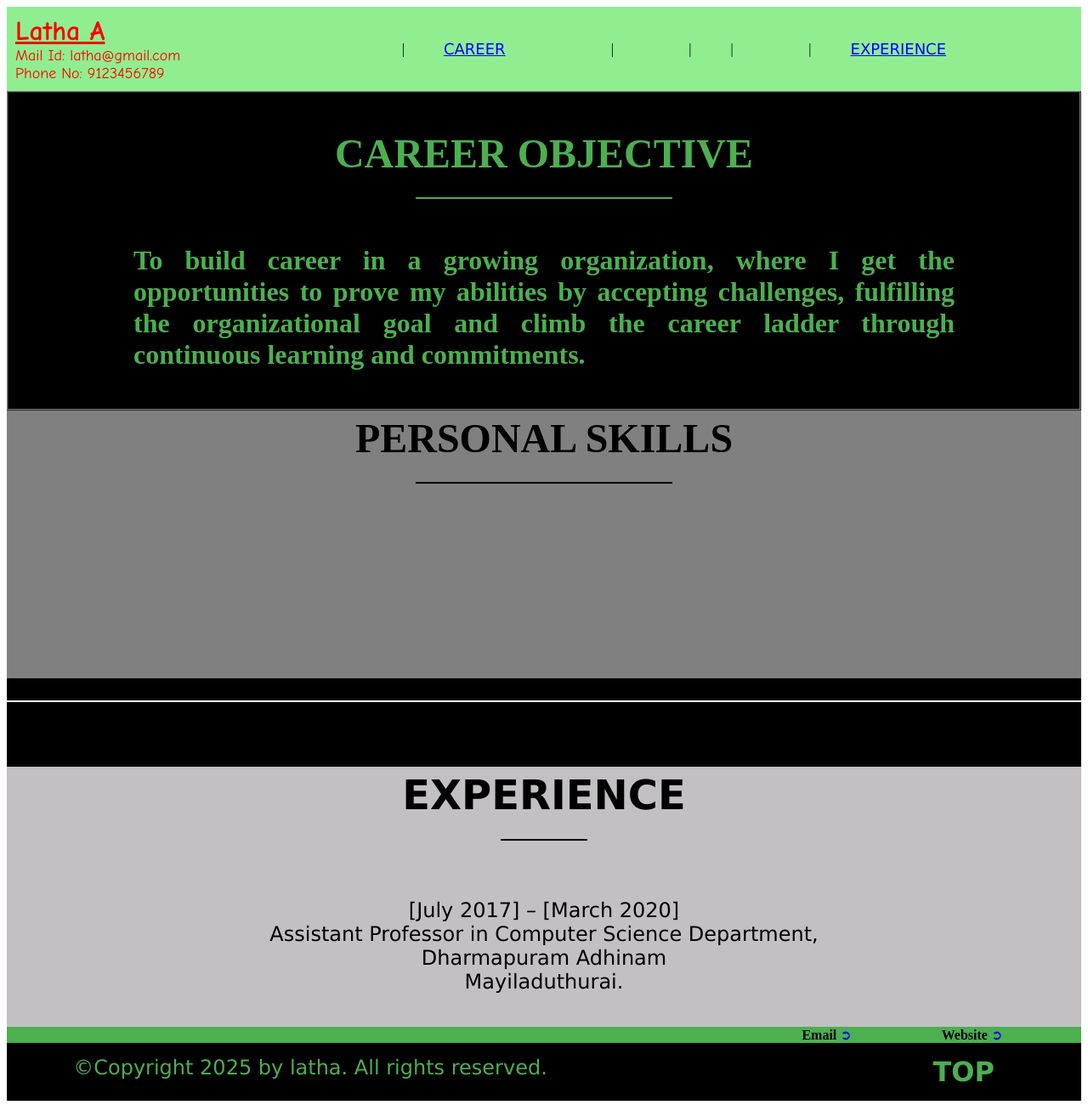
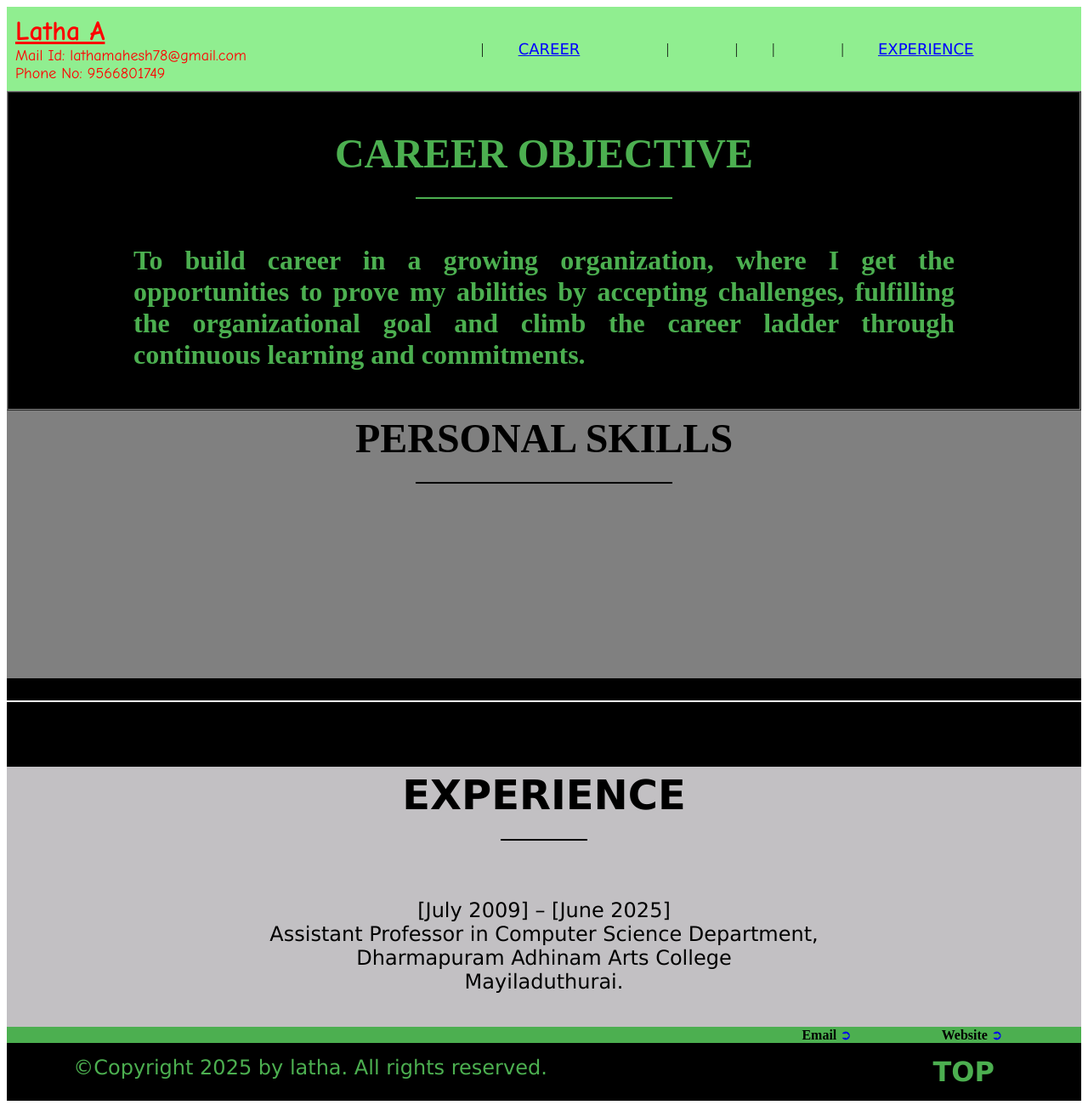
Before and after one commit to Tnsp96/sample, a plain HTML site: page TN RESUME.html in a window 1280 px wide. Shown: the whole page at 85% size. Drawn offline with Linux system fonts and the light colour scheme.

Commit message:
Update TN RESUME.html

```diff
--- a/TN RESUME.html
+++ b/TN RESUME.html
@@ -30,11 +30,11 @@
 
 
 
-						 Mail Id: latha@gmail.com<br>
+						 Mail Id: lathamahesh78@gmail.com<br>
 
 
 
-								Phone No: 9123456789
+								Phone No: 9566801749
 
 							</font>
 
@@ -174,7 +174,7 @@
 				</tbody></table>
 			</td>
 		</tr>
-	</tbody></table>
+	</table>
 	<!--Projects(end)-->
 
 	<!--Achievement(start)-->
@@ -216,9 +216,9 @@ Dharmapuram Adhinam Arts College, Dharmapuram, Mayiladuthurai.<br>
 <tr>
 <td height="180" align="center" valign="middle" colspan="2">
 							<font face="Verdana" size="5" color="black">
-[July 2017] – [March 2020]<br>
+[July 2009] – [June 2025]<br>
 Assistant Professor in Computer Science Department,<br>
-Dharmapuram Adhinam<br>
+Dharmapuram Adhinam Arts College<br>
 Mayiladuthurai.
 
 
```
